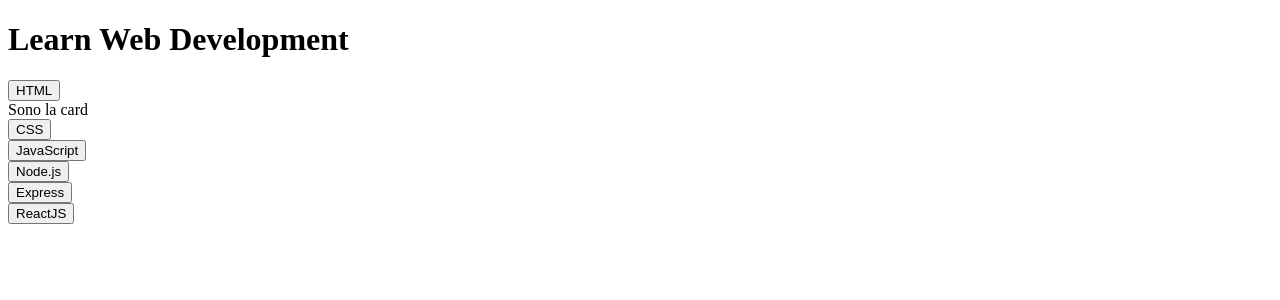
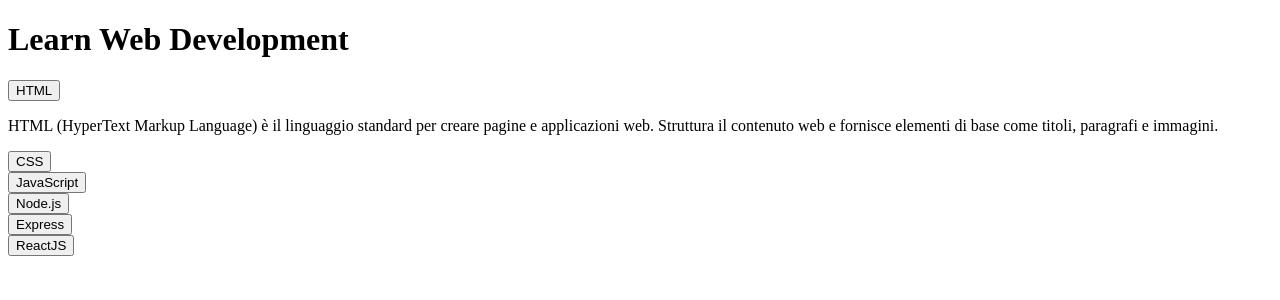
Before and after one commit to giorgiameffe/react-use-state, a React (Vite) app: page / in a window 1280 px wide. Both pictures are taken after a click on the button "HTML". Shown: the top 300 px of the page. Built offline with nearby package versions, Linux system fonts and the light colour scheme.

Commit message:
feat: add descrption text for each card and add it on button event

```diff
--- a/src/components/Card.jsx
+++ b/src/components/Card.jsx
@@ -1,8 +1,10 @@
 // Componente Card
 
-export default function Card() {
+export default function Card({ description }) {
 
     return (
-        <div>Sono la card</div>
+        <div>
+            <p>{description}</p>
+        </div>
     );
 }
--- a/src/components/Main.jsx
+++ b/src/components/Main.jsx
@@ -3,6 +3,8 @@
 
 // Bottone
 import ButtonsList from './button-components/ButtonsList.jsx';
+
+import Card from './Card.jsx';
 
 // Componente Main
 
--- a/src/components/button-components/Button.jsx
+++ b/src/components/button-components/Button.jsx
@@ -14,10 +14,12 @@
         setIsClicked(prev => !prev);
     }
 
+    // evento al click del bottone
+
     return (
         <div className="button">
             <button onClick={toggle}>{language.title}</button>
-            {isClicked && <Card />}
+            {isClicked && <Card description={language.description} />}
         </div>
     );
 }
```
